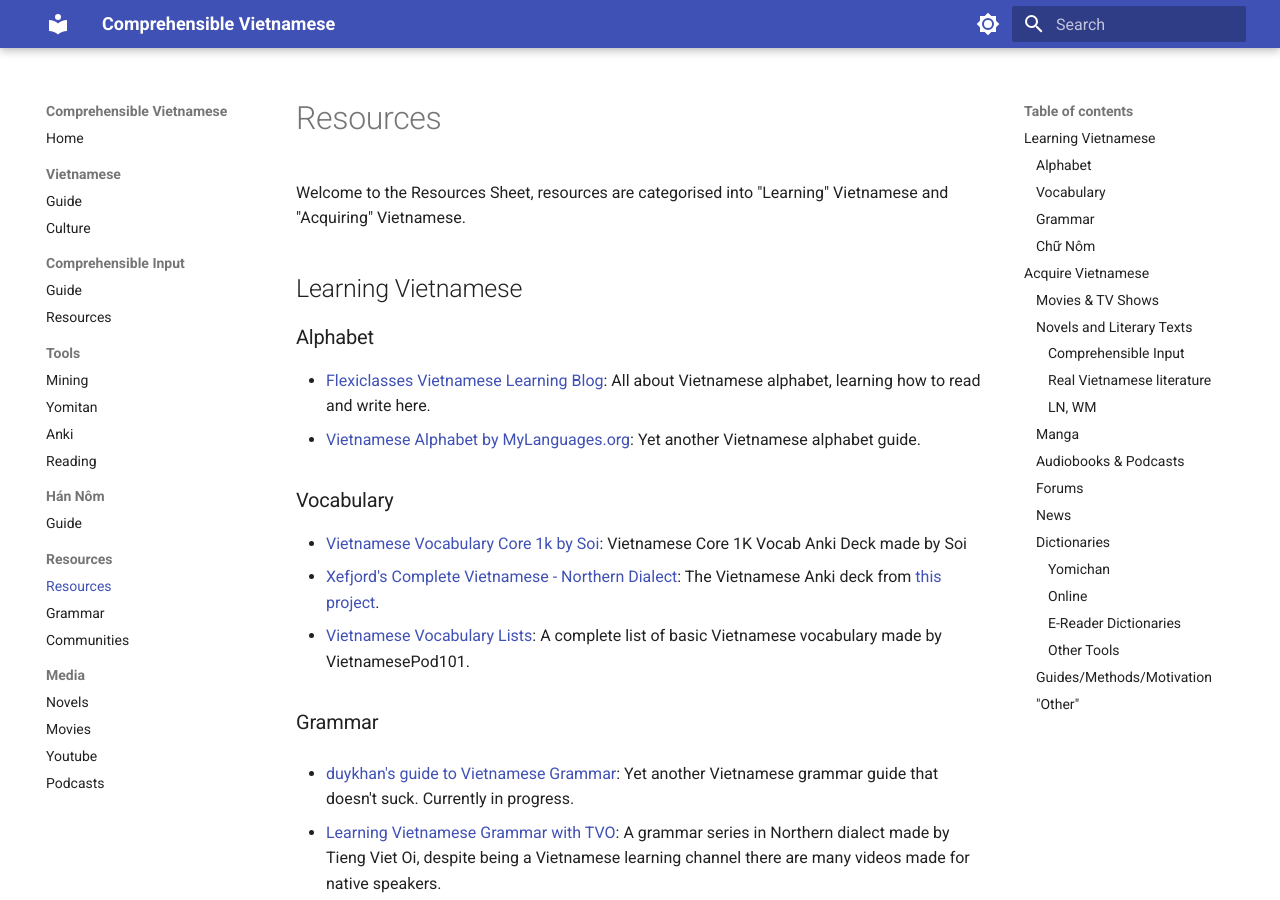
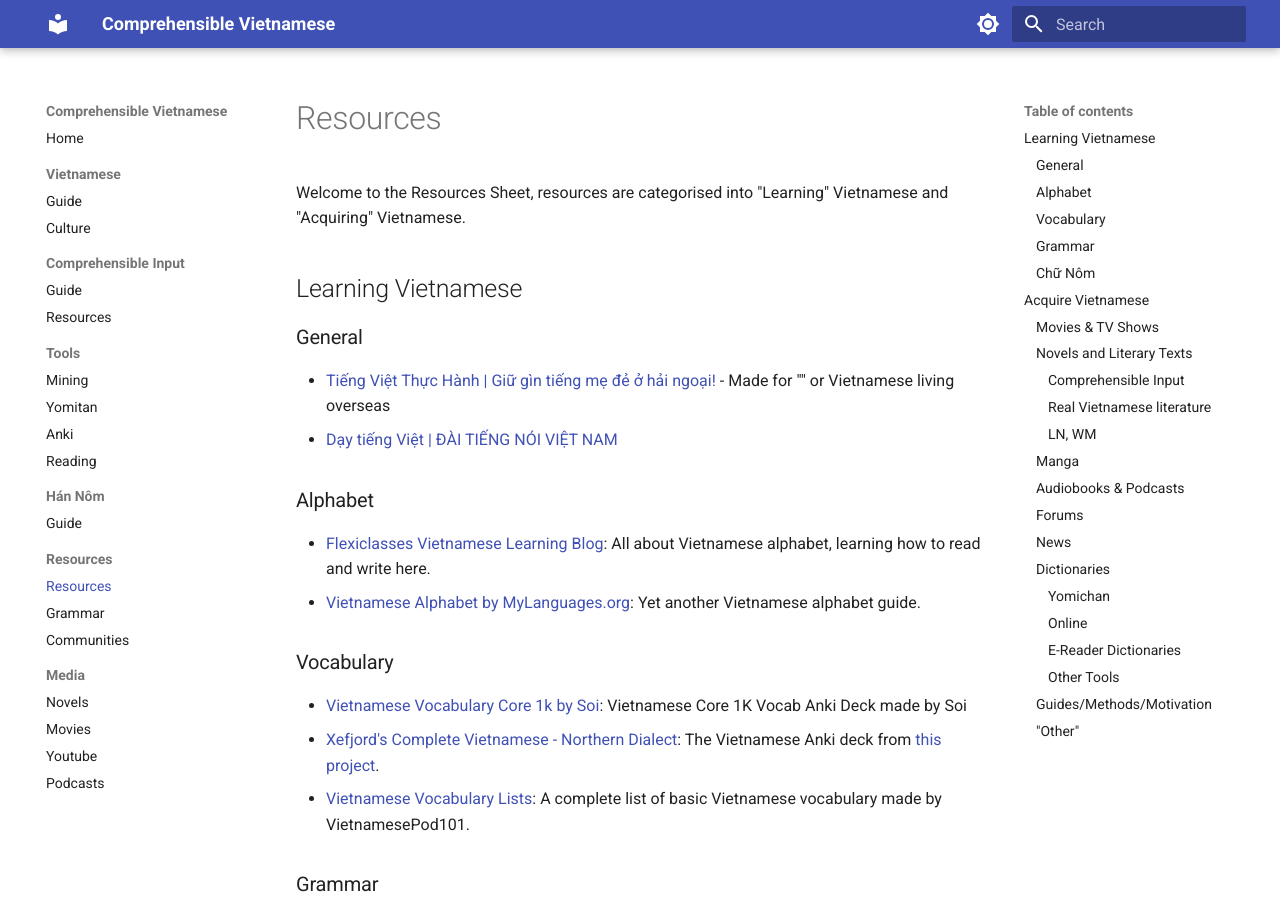
Before and after one commit to daihocmo/learn-vietnamese, an MkDocs documentation site: the page built from docs/resources.md, in a window 1280 px wide and 900 px high. Built offline with MkDocs 1.6.1 and Material for MkDocs 9.7.7, drawn with Linux system fonts in a browser that asks for light colours.

Commit message:
Cập nhật

```diff
--- a/docs/resources.md
+++ b/docs/resources.md
@@ -1,6 +1,11 @@
 Welcome to the Resources Sheet, resources are categorised into "Learning" Vietnamese and "Acquiring" Vietnamese.
 
 ## Learning Vietnamese
+
+### General
+- [Tiếng Việt Thực Hành | Giữ gìn tiếng mẹ đẻ ở hải ngoại!](https://tiengviethuchanh.wordpress.com/) - Made for "" or Vietnamese living overseas
+- [Dạy tiếng Việt | ĐÀI TIẾNG NÓI VIỆT NAM](https://vovworld.vn/vi-VN/day-tieng-viet/316.vov)
+
 ### Alphabet
 - [Flexiclasses Vietnamese Learning Blog](https://flexiclasses.com/vietnamese/alphabet/): All about Vietnamese alphabet, learning how to read and write here.
 - [Vietnamese Alphabet by MyLanguages.org](http://www.mylanguages.org/vietnamese_alphabet.php): Yet another Vietnamese alphabet guide.
```
